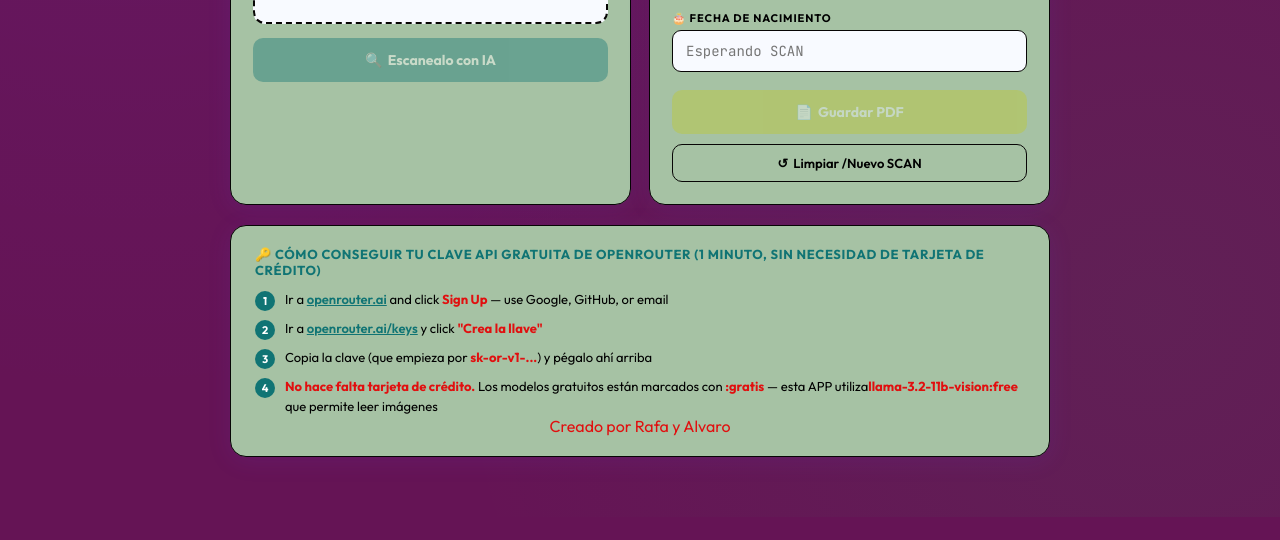
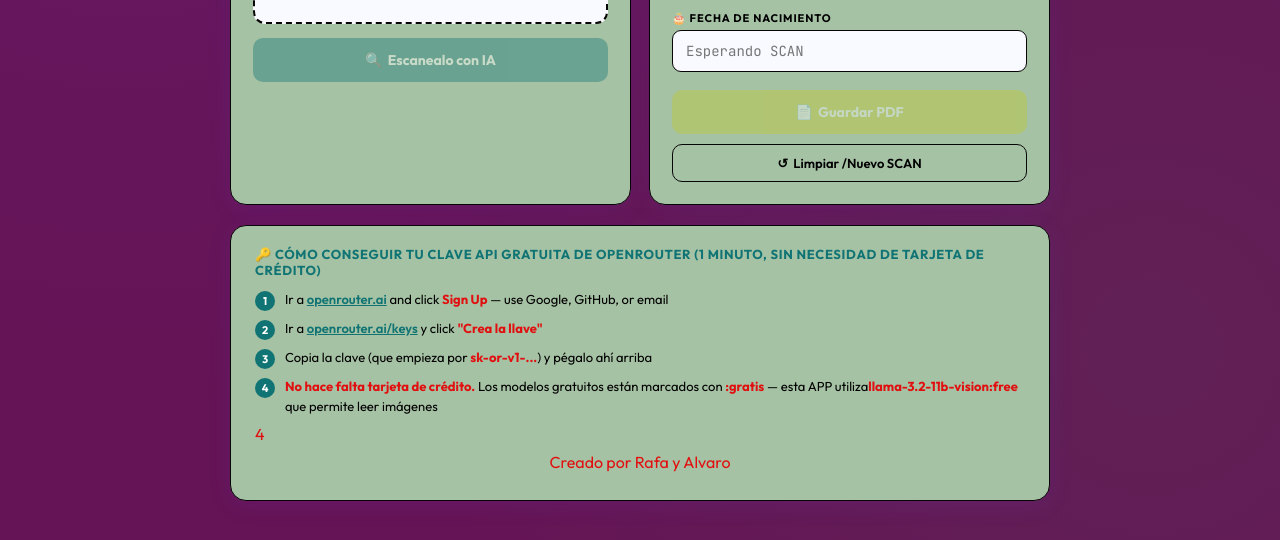
Before and after one commit to Elkoala/DNI-SCAN, a plain HTML site: page index.html in a window 1280 px wide. Shown: the part 508-1048 px from the top of the page. Before the commit the page ends 1025 px from the top, so only its background shows below. Drawn offline with nearby package versions, Linux system fonts and the light colour scheme.

Commit message:
Update index.html

```diff
--- a/index.html
+++ b/index.html
@@ -272,8 +272,8 @@ header p { color: var(--muted); margin-top: 6px; font-size: 14px; }
     <li><span class="n">2</span><span>Ir a <a href="https://openrouter.ai/keys" target="_blank">openrouter.ai/keys</a> y click <strong>"Crea la llave"</strong></span></li>
     <li><span class="n">3</span><span>Copia la clave (que empieza por <strong>sk-or-v1-...</strong>) y pégalo ahí arriba</span></li>
     <li><span class="n">4</span><span><strong>No hace falta tarjeta de crédito.</strong> Los modelos gratuitos están marcados con <strong>:gratis</strong> — esta APP utiliza<strong>llama-3.2-11b-vision:free</strong> que permite leer imágenes</span></li>
+    <span class="n">4</span><center><p>Creado por Rafa y Alvaro</p></center><span>
   </ul>
-  <center><p>Creado por Rafa y Alvaro</p></center>
 </div>
 
 <script>
```
